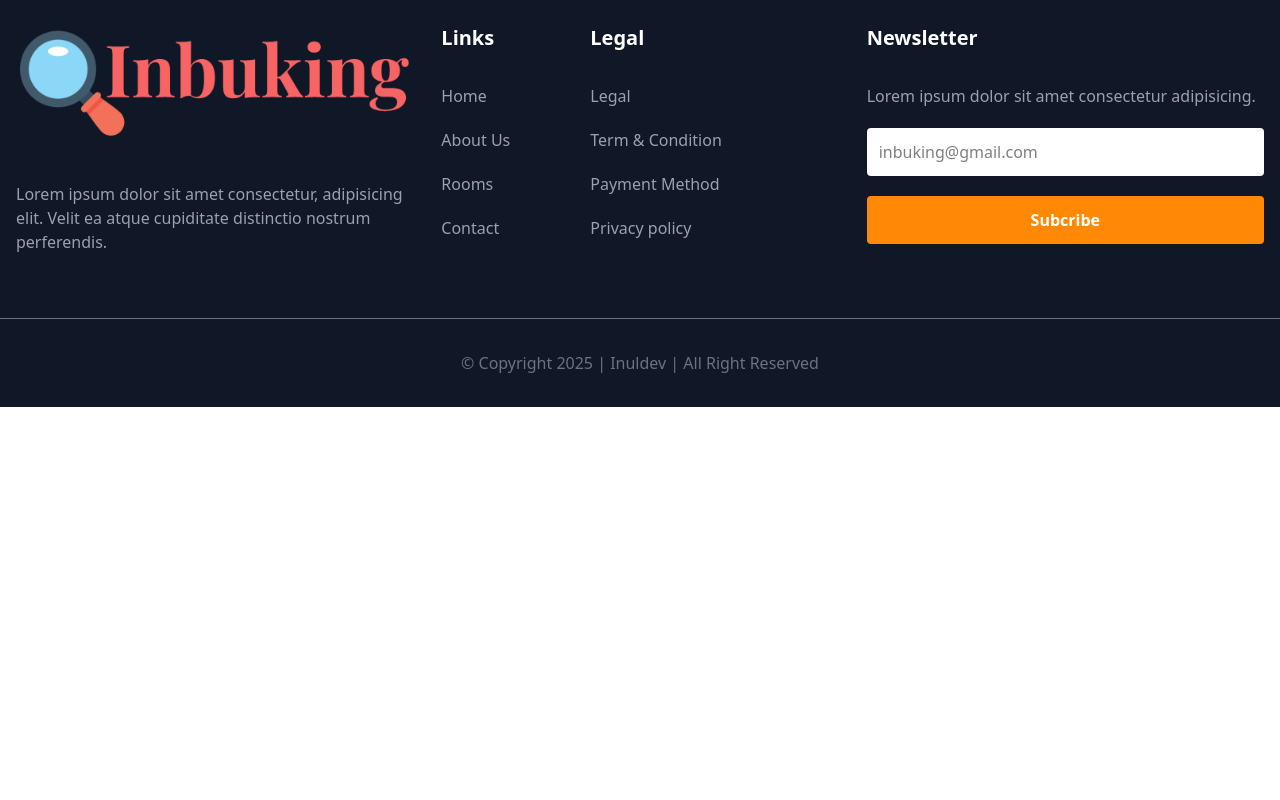
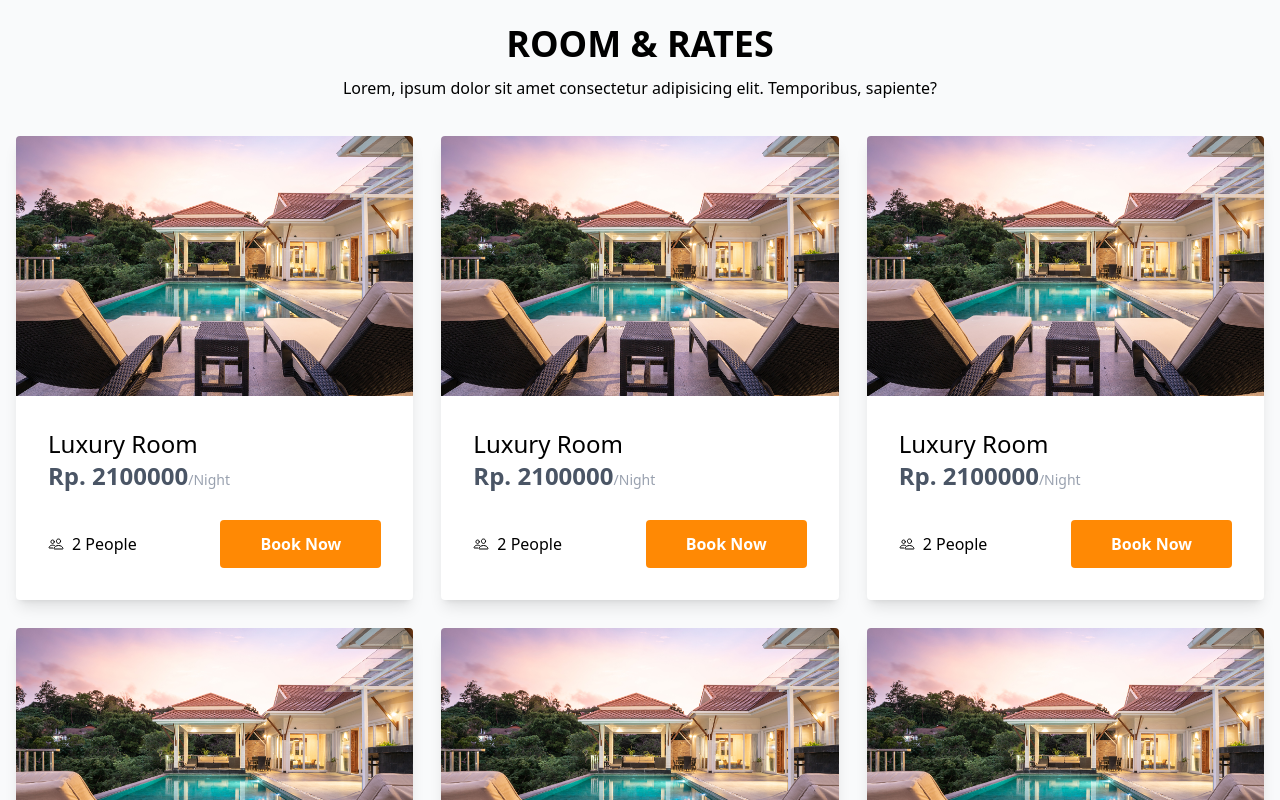
Before and after one commit to inuldev/inbuking, a Next.js app: page / in a window 1280 px wide. Shown: the part 840-1640 px from the top of the page. Before the commit the page ends 1247 px from the top, so only its background shows below. Built offline with nearby package versions, Linux system fonts and the light colour scheme.

Commit message:
card components

```diff
--- a/app/page.tsx
+++ b/app/page.tsx
@@ -1,9 +1,20 @@
 import Hero from "@/components/hero";
+import Main from "@/components/main";
 
 export default function Home() {
   return (
     <div>
       <Hero />
+      <div className="mt-16">
+        <div className="text-center">
+          <h1 className="text-4xl font-bold uppercase">Room & Rates</h1>
+          <p className="py-3">
+            Lorem, ipsum dolor sit amet consectetur adipisicing elit.
+            Temporibus, sapiente?
+          </p>
+        </div>
+        <Main />
+      </div>
     </div>
   );
 }
--- /dev/null
+++ b/components/card.tsx
@@ -0,0 +1,47 @@
+import Link from "next/link";
+import Image from "next/image";
+import { IoPeopleOutline } from "react-icons/io5";
+
+const Card = () => {
+  return (
+    <div className="bg-white shadow-lg rounded-sm transition duration-100 hover:shadow-sm">
+      <div className="h-[260px] w-auto rounded-t-sm relative">
+        <Image
+          src="/hero.jpg"
+          width={384}
+          height={256}
+          alt="room image"
+          className="w-full h-full object-cover rounded-t-sm"
+        />
+      </div>
+      <div className="p-8">
+        <h4 className="text-2xl font-medium">
+          <Link
+            href="#"
+            className="hover:text-gray-800 transition duration-150"
+          >
+            Luxury Room
+          </Link>
+        </h4>
+        <h4 className="text-2xl mb-7">
+          <span className="font-semibold text-gray-600">Rp. 2100000</span>
+          <span className="text-gray-400 text-sm">/Night</span>
+        </h4>
+        <div className="flex items-center justify-between">
+          <div className="flex items-center space-x-2">
+            <IoPeopleOutline />
+            <span>2 People</span>
+          </div>
+          <Link
+            href="#"
+            className="px-6 py-2.5 md:px-10 md:py-3 font-semibold text-white bg-orange-400 rounded-sm hover:bg-orange-500 transition duration-150"
+          >
+            Book Now
+          </Link>
+        </div>
+      </div>
+    </div>
+  );
+};
+
+export default Card;
--- /dev/null
+++ b/components/main.tsx
@@ -0,0 +1,18 @@
+import Card from "./card";
+
+const Main = () => {
+  return (
+    <div className="max-w-screen-xl py-6 pb-20 px-4 mx-auto">
+      <div className="grid gap-7 md:grid-cols-3">
+        <Card />
+        <Card />
+        <Card />
+        <Card />
+        <Card />
+        <Card />
+      </div>
+    </div>
+  );
+};
+
+export default Main;
```
